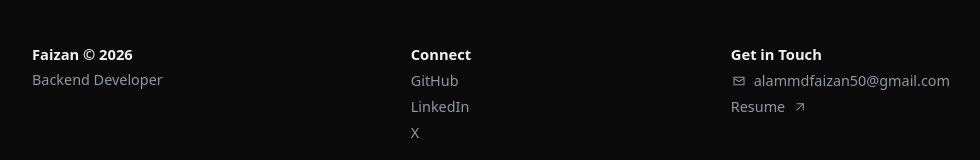
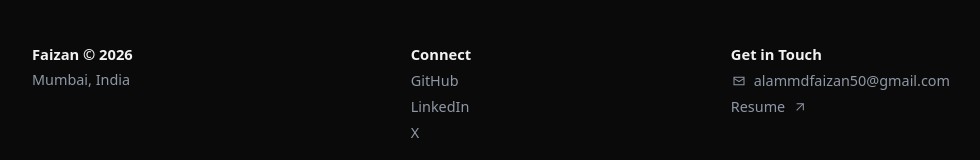
Before and after one commit to faizan-devs/personal-portfolio, a Next.js app: page / in a window 1280 px wide. Shown: the part 1911-2071 px from the top of the page, without its empty margins (300-1280 px from the left). Built offline with nearby package versions, Linux system fonts and the light colour scheme.

Commit message:
fix: update footer to display location instead of role

```diff
--- a/app/page.tsx
+++ b/app/page.tsx
@@ -64,7 +64,7 @@ export default function Home() {
 					<footer className="site-footer">
 						<div className="footer-identity">
 							<p className="footer-name">{firstName} &copy; 2026</p>
-							<p className="footer-role">{profileData.role}</p>
+							<p className="footer-role">{profileData.location}</p>
 						</div>
 						<div className="footer-column">
 							<p className="footer-heading">Connect</p>
```
